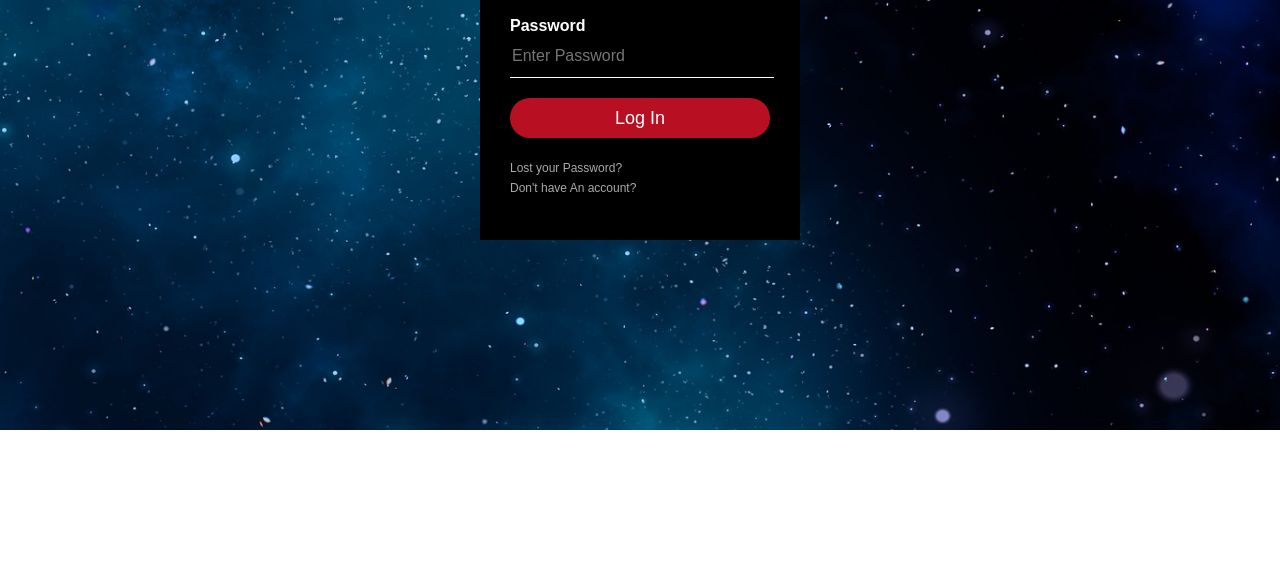
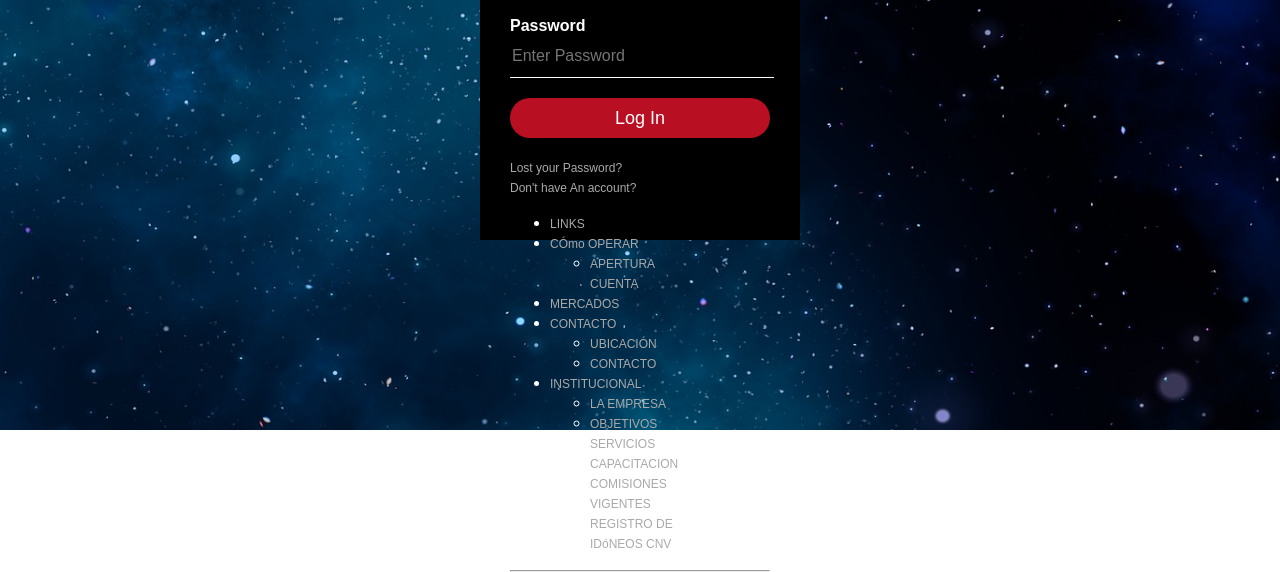
Before and after one commit to gabrielaranda8/prueba.github.io, a plain HTML site: page index.html in a window 1280 px wide. Shown: the part 370-942 px from the top of the page. Before the commit the page ends 800 px from the top, so only its background shows below. Drawn offline with Linux system fonts and the light colour scheme.

Commit message:
Update index.html

```diff
--- a/index.html
+++ b/index.html
@@ -21,6 +21,34 @@
         <a href="#">Lost your Password?</a><br>
         <a href="#">Don't have An account?</a>
       </form>
+      <!-- menu -->
+<ul class="sm sm-simple" id="main-menu">
+    <li><a href="javascript:void(0);" rel="links">LINKS</a></li>
+    <li><a href="javascript:void(0);" rel="operar">C&Oacute;mo OPERAR</a>
+        <ul>
+            <li><a href="javascript:void(0);" rel="operar" style="text-transform:none!important;">APERTURA<br />CUENTA</a></li>
+
+        </ul>
+    </li>
+	<li><a href="javascript:void(0);" rel="mercados">MERCADOS</a></li>
+    <li><a href="javascript:void(0);" rel="contacto">CONTACTO</a>
+        <ul>
+            <li><a href="javascript:void(0);" rel="ubicacion">UBICACI&Oacute;N</a></li>
+            <li><a href="javascript:void(0);" rel="contacto">CONTACTO</a></li>
+        </ul>
+    </li>
+    <li><a href="javascript:void(0);" rel="institucional">INSTITUCIONAL</a>
+        <ul>
+            <li><a href="javascript:void(0);" rel="empresa">LA EMPRESA</a></li>
+            <li><a href="javascript:void(0);" rel="objetivos">OBJETIVOS</a></li>
+            <li><a href="javascript:void(0);" rel="servicios">SERVICIOS</a></li>
+            <li><a href="javascript:void(0);" rel="capacitacion">CAPACITACION</a></li>
+            <li><a href="javascript:void(0);" rel="comisiones">COMISIONES<br />VIGENTES</a></li>
+            <li><a href="javascript:void(0);" rel="registro">REGISTRO DE<br />ID&#243;NEOS CNV</a></li>
+        </ul>
+    </li>
+</ul>
+<hr class="clear" />
     </div>
   </body>
 </html>
```
